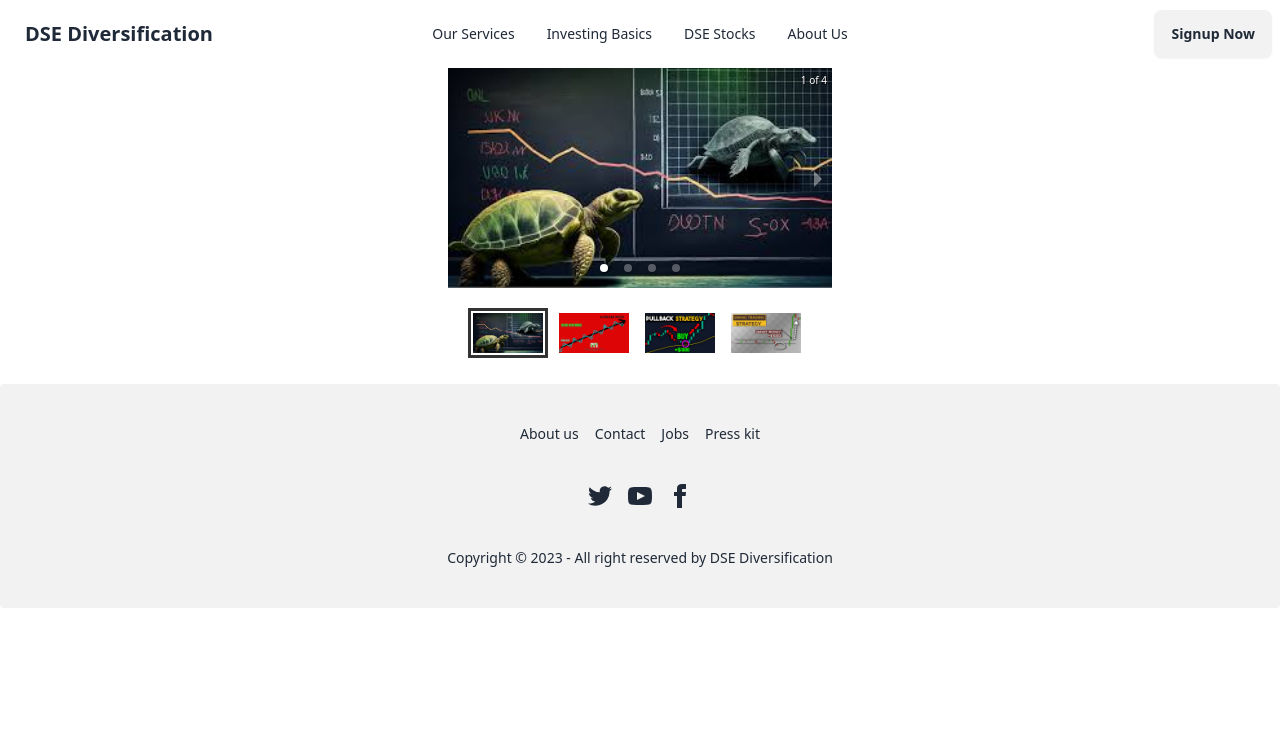
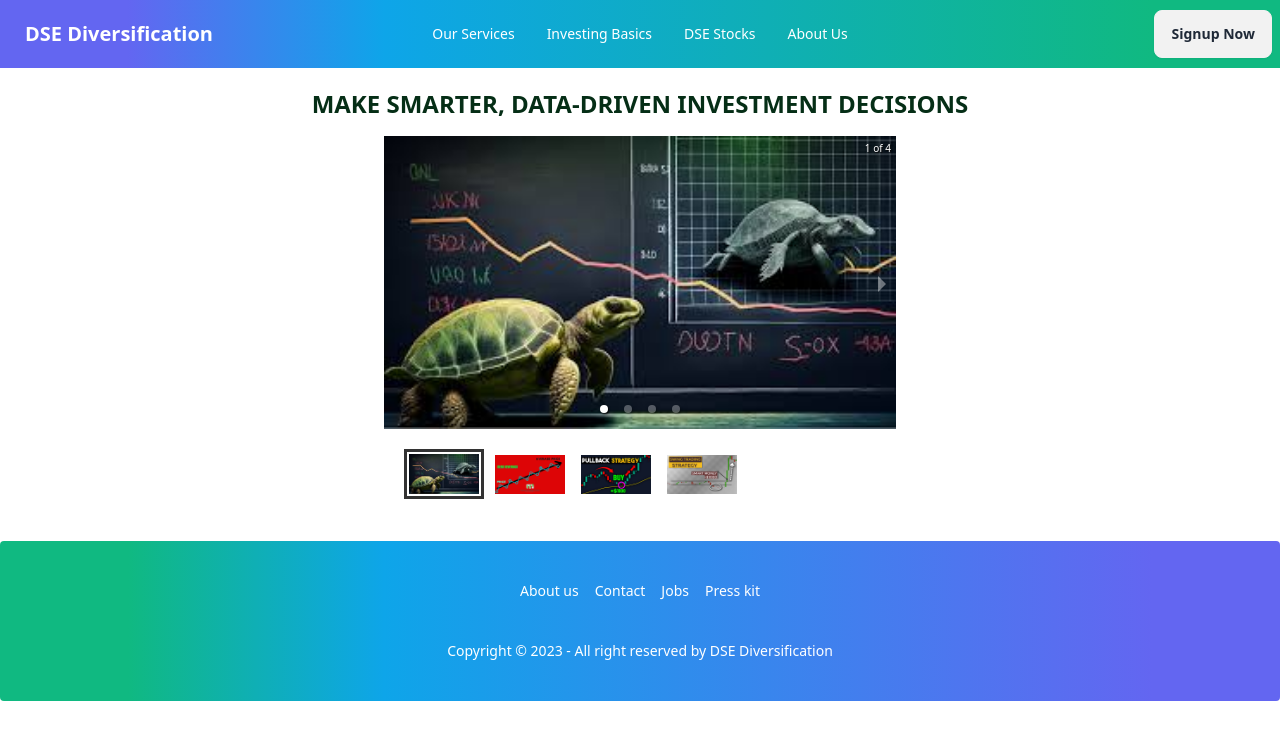
Before and after one commit to easakibahmad/DSE_Diversification_Client, a React (Vite) app: page / in a window 1280 px wide. Shown: the top 740 px of the page. Built offline with nearby package versions, Linux system fonts and the light colour scheme.

Commit message:
cutom heading section added

```diff
--- /dev/null
+++ b/src/Components/SectionTitle.jsx
@@ -0,0 +1,11 @@
+const SectionTitle = ({ heading }) => {
+  return (
+    <div>
+      <h4 className="text-center lg:text-2xl sm:text-md font-bold text-green-950 uppercase pt-12 pb-4">
+        {heading}
+      </h4>
+    </div>
+  );
+};
+
+export default SectionTitle;
--- a/src/Pages/Home/Banner.jsx
+++ b/src/Pages/Home/Banner.jsx
@@ -7,7 +7,7 @@ import img4 from "../../assets/swing.jpg";
 
 const Banner = () => {
   return (
-    <div className="w-96 mx-auto my-auto ">
+    <div className="md:w-2/5 mx-auto my-auto ">
       <Carousel>
         <div>
           <img src={img1} />
--- a/src/Pages/Home/Home.jsx
+++ b/src/Pages/Home/Home.jsx
@@ -1,9 +1,15 @@
+import SectionTitle from "../../Components/SectionTitle";
 import Banner from "./Banner";
 
 const Home = () => {
   return (
     <div>
+      <div className="pt-10 pb-4">
+        <SectionTitle
+          heading={"Make Smarter, Data-Driven Investment Decisions"}
+        ></SectionTitle>
         <Banner></Banner>
+      </div>
     </div>
   );
 };
--- a/src/Pages/Shared/Footer.jsx
+++ b/src/Pages/Shared/Footer.jsx
@@ -1,48 +1,11 @@
 const Footer = () => {
   return (
-    <footer className="footer footer-center p-10 bg-base-200 text-base-content rounded">
+    <footer className="footer footer-center text-white p-10 bg-gradient-to-r from-emerald-500 from-10% via-sky-500 via-30% to-indigo-500 to-90% rounded">
       <nav className="grid grid-flow-col gap-4">
         <a className="link link-hover">About us</a>
         <a className="link link-hover">Contact</a>
         <a className="link link-hover">Jobs</a>
         <a className="link link-hover">Press kit</a>
-      </nav>
-      <nav>
-        <div className="grid grid-flow-col gap-4">
-          <a>
-            <svg
-              xmlns="http://www.w3.org/2000/svg"
-              width="24"
-              height="24"
-              viewBox="0 0 24 24"
-              className="fill-current"
-            >
-              <path d="M24 4.557c-.883.392-1.832.656-2.828.775 1.017-.609 1.798-1.574 2.165-2.724-.951.564-2.005.974-3.127 1.195-.897-.957-2.178-1.555-3.594-1.555-3.179 0-5.515 2.966-4.797 6.045-4.091-.205-7.719-2.165-10.148-5.144-1.29 2.213-.669 5.108 1.523 6.574-.806-.026-1.566-.247-2.229-.616-.054 2.281 1.581 4.415 3.949 4.89-.693.188-1.452.232-2.224.084.626 1.956 2.444 3.379 4.6 3.419-2.07 1.623-4.678 2.348-7.29 2.04 2.179 1.397 4.768 2.212 7.548 2.212 9.142 0 14.307-7.721 13.995-14.646.962-.695 1.797-1.562 2.457-2.549z"></path>
-            </svg>
-          </a>
-          <a>
-            <svg
-              xmlns="http://www.w3.org/2000/svg"
-              width="24"
-              height="24"
-              viewBox="0 0 24 24"
-              className="fill-current"
-            >
-              <path d="M19.615 3.184c-3.604-.246-11.631-.245-15.23 0-3.897.266-4.356 2.62-4.385 8.816.029 6.185.484 8.549 4.385 8.816 3.6.245 11.626.246 15.23 0 3.897-.266 4.356-2.62 4.385-8.816-.029-6.185-.484-8.549-4.385-8.816zm-10.615 12.816v-8l8 3.993-8 4.007z"></path>
-            </svg>
-          </a>
-          <a>
-            <svg
-              xmlns="http://www.w3.org/2000/svg"
-              width="24"
-              height="24"
-              viewBox="0 0 24 24"
-              className="fill-current"
-            >
-              <path d="M9 8h-3v4h3v12h5v-12h3.642l.358-4h-4v-1.667c0-.955.192-1.333 1.115-1.333h2.885v-5h-3.808c-3.596 0-5.192 1.583-5.192 4.615v3.385z"></path>
-            </svg>
-          </a>
-        </div>
       </nav>
       <aside>
         <p>Copyright © 2023 - All right reserved by DSE Diversification</p>
--- a/src/Pages/Shared/Navbar.jsx
+++ b/src/Pages/Shared/Navbar.jsx
@@ -1,6 +1,6 @@
 const Navbar = () => {
   return (
-    <div className="navbar bg-base-100">
+    <div className="navbar z-10 bg-opacity-30 bg-gradient-to-r from-indigo-500 from-10% via-sky-500 via-30% to-emerald-500 to-90% text-white fixed">
       <div className="navbar-start">
         <div className="dropdown">
           <div tabIndex={0} role="button" className="btn btn-ghost lg:hidden">
@@ -21,7 +21,7 @@ const Navbar = () => {
           </div>
           <ul
             tabIndex={0}
-            className="menu menu-sm dropdown-content mt-3 z-[1] p-2 shadow bg-base-100 rounded-box w-52"
+            className="menu  menu-sm dropdown-content mt-3 z-[1] p-2 shadow bg-gradient-to-r from-indigo-500 font-bold rounded w-52"
           >
             <li>
               <a>Our Services</a>
```
Also changed, not shown: .eslintrc.cjs.
